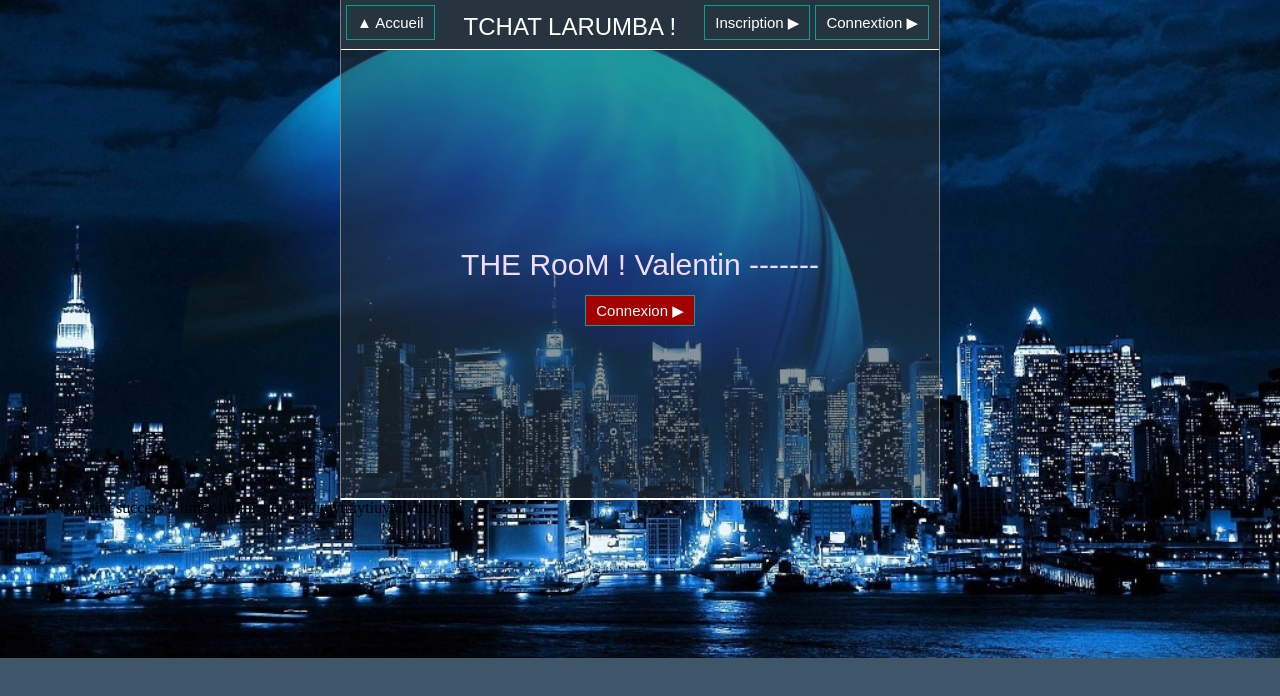
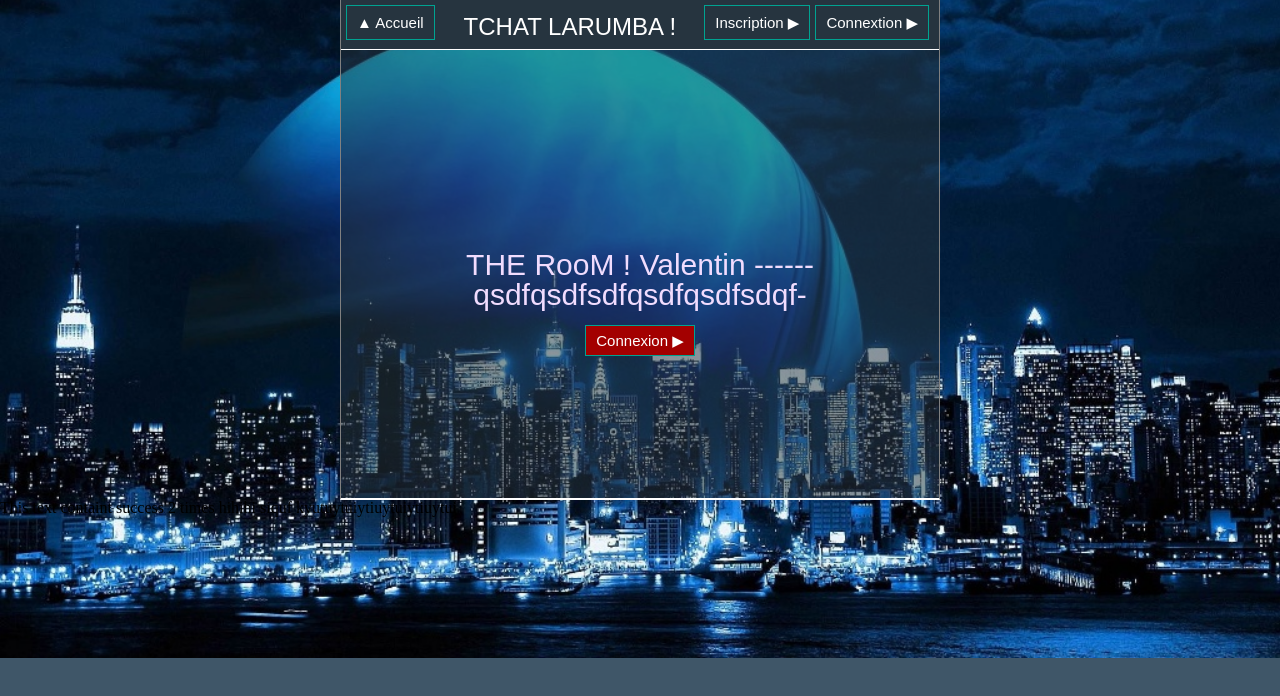
Before and after one commit to Maftouhou/kwicktchat, a website: page public/index.html in a window 1280 px wide. Drawn offline with Linux system fonts and the light colour scheme.

Commit message:
Update home.html

```diff
--- a/public/home.html
+++ b/public/home.html
@@ -1,3 +1,4 @@
-<h3 class="animateEl">THE RooM ! Valentin ------- </h3>
+<h3 class="animateEl">THE RooM ! Valentin ------
+  qsdfqsdfsdfqsdfqsdfsdqf- </h3>
 
 <a id="homeBtn" class="btn" href="connexion.html">Connexion &#9654;</a>
```
